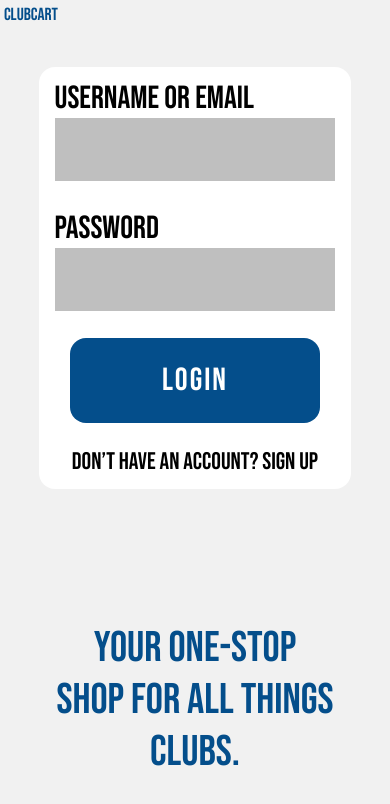
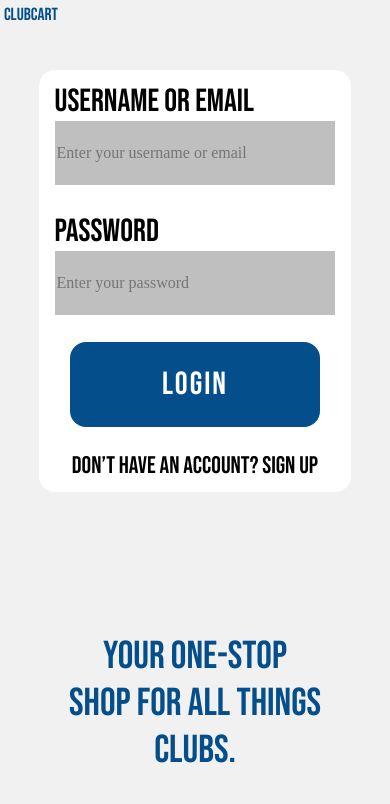
Before and after one commit to PraneethO/clubcart, a Next.js app in the folder club-cart/: page / in a window 390 px wide. Shown: the top 804 px of the page. Built offline with nearby package versions, Linux system fonts and the light colour scheme.

Commit message:
finished landing :)

```diff
--- a/club-cart/src/app/page.module.css
+++ b/club-cart/src/app/page.module.css
@@ -101,11 +101,11 @@
 
   color: #044e8b;
 
-  font-size: 7vw;
+  font-size: 7vi;
 }
 
 /* ! Media Queries */
-@media (max-width: 700px) {
+@media (max-width: 600px) {
   .firstContainer {
     flex-direction: column;
   }
@@ -116,6 +116,18 @@
   .rightText {
     text-align: center;
 
-    font-size: 11vw;
+    font-size: 10vw;
   }
 }
+
+@media (max-height: 500px) {
+  .inputDesc {
+    display: none;
+  }
+  .inputContainer {
+    height: 50%;
+  }
+  .inputField {
+    padding: 2%;
+  }
+}
--- a/club-cart/src/app/page.tsx
+++ b/club-cart/src/app/page.tsx
@@ -10,14 +10,14 @@ export default function Home() {
             <div className={styles.inputDesc}>Username or email</div>
             <input
               className={styles.inputField}
-              // placeholder="Enter your username or email"
+              placeholder="Enter your username or email"
             ></input>
           </div>
           <div className={styles.inputContainer}>
             <div className={styles.inputDesc}>Password</div>
             <input
               className={styles.inputField}
-              // placeholder="Enter your password"
+              placeholder="Enter your password"
             ></input>
           </div>
           <button className={styles.inputButton}>Login</button>
```
